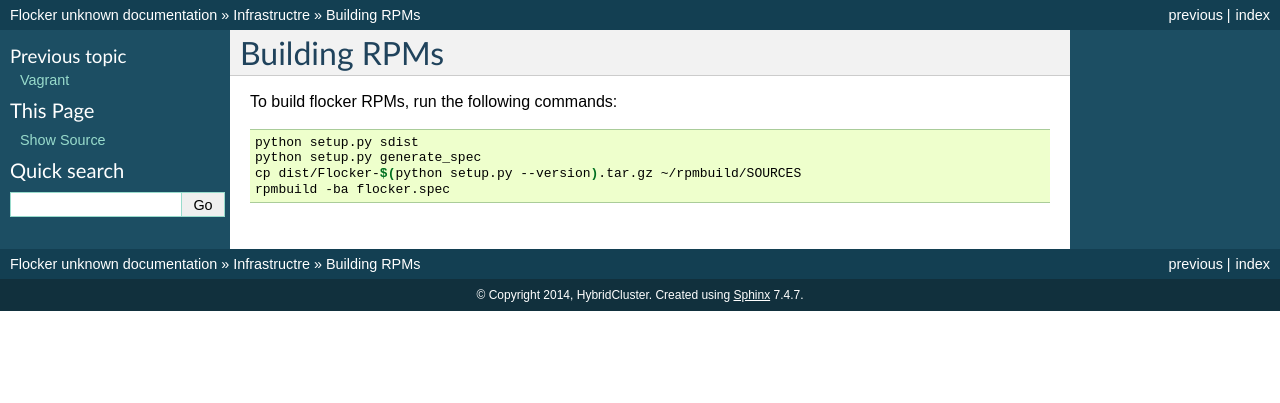
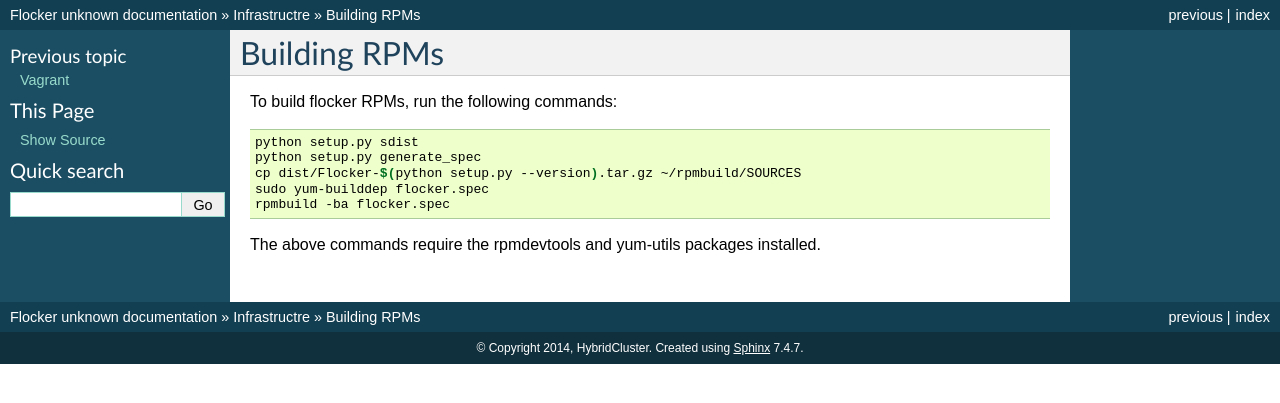
Before and after one commit to ClusterHQ/flocker, a Sphinx documentation site: the page built from docs/infrastructure/packaging.rst, in a window 1280 px wide. Shown: the top 403 px of the page. Built offline with Sphinx 7.4.7, drawn with Linux system fonts in a browser that asks for light colours.

Commit message:
Add a note about installing dependencies.

```diff
--- a/docs/infrastructure/packaging.rst
+++ b/docs/infrastructure/packaging.rst
@@ -8,4 +8,7 @@
    python setup.py sdist
    python setup.py generate_spec
    cp dist/Flocker-$(python setup.py --version).tar.gz ~/rpmbuild/SOURCES
+   sudo yum-builddep flocker.spec
    rpmbuild -ba flocker.spec
+
+The above commands require the rpmdevtools and yum-utils packages installed.
```
